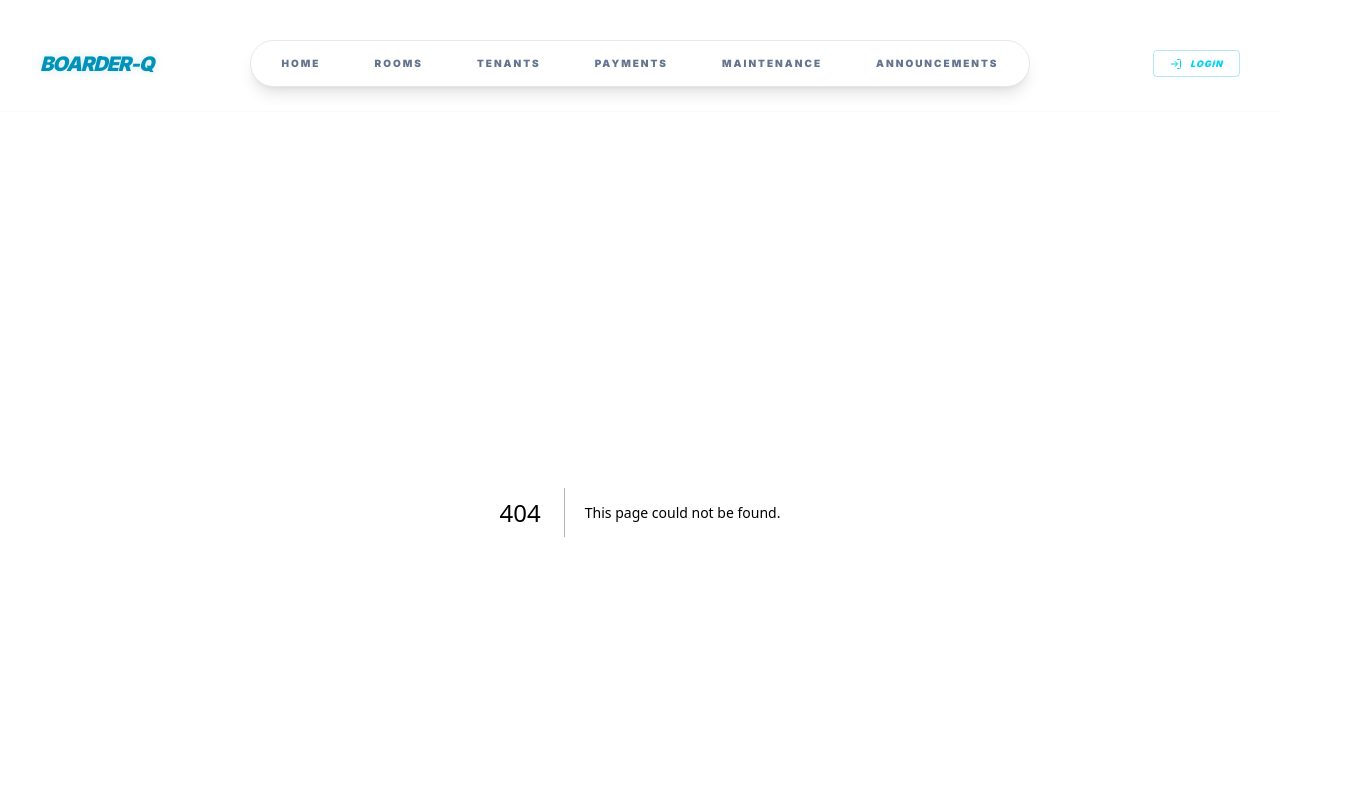
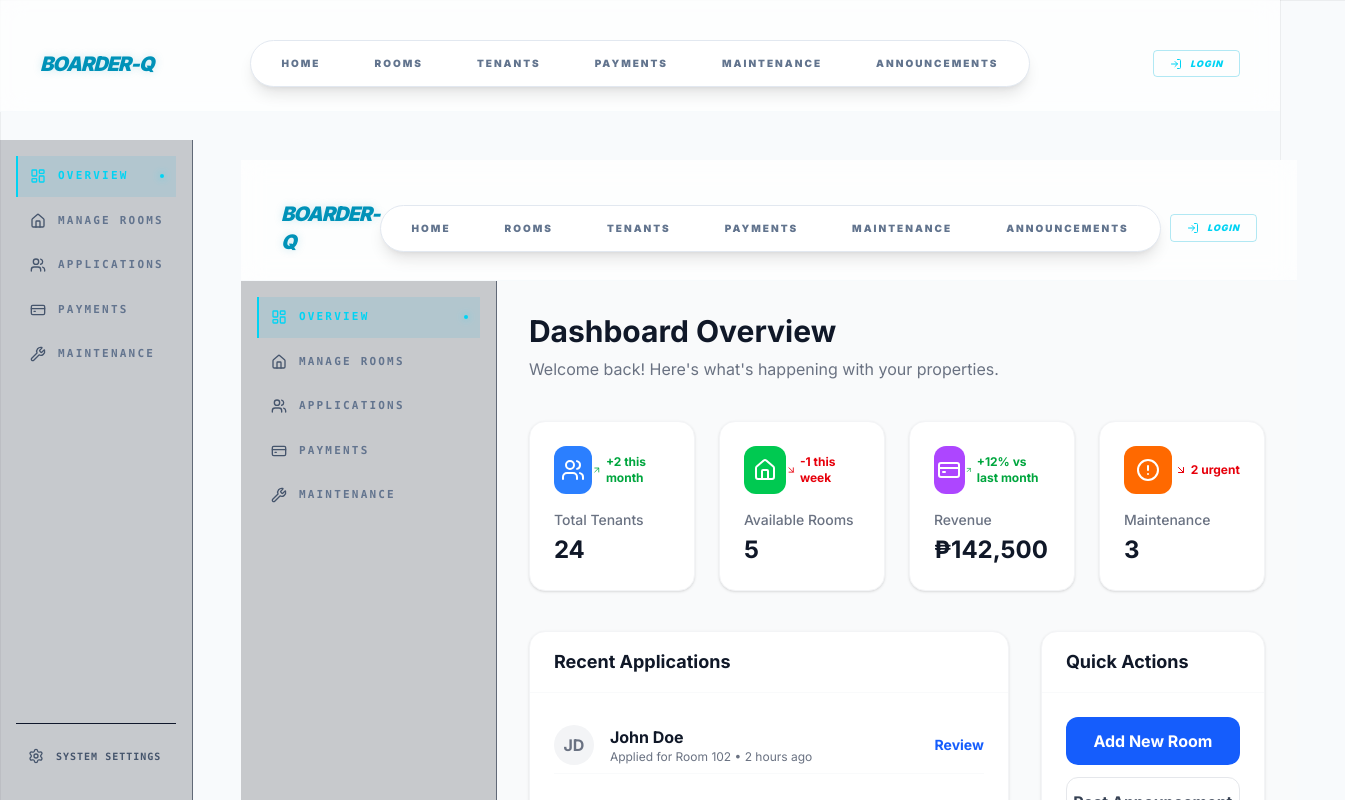
Before and after one commit to chxxxanndev/boarderq_system, a Next.js app: page /admin in a window 1280 px wide. Before the commit this address had no page. Shown: the top 800 px of the page, 1345 px wide, since content can reach past the window. Built offline with nearby package versions, Linux system fonts and the light colour scheme.

Commit message:
Folder Structure Reorganization

```diff
--- a/components/Navbar.js
+++ b/components/Navbar.js
@@ -11,9 +11,9 @@
   const navLinks = [
   { name: 'Home', href: '/' },
   { name: 'Rooms', href: '/public/rooms' },
-  { name: 'Tenants', href: '/admin/dashboard/applications' },
-  { name: 'Payments', href: '/admin/dashboard/payments' },
-  { name: 'Maintenance', href: '/admin/dashboard/maintenance' },
+  { name: 'Tenants', href: '/admin/applications' },
+  { name: 'Payments', href: '/admin/payments' },
+  { name: 'Maintenance', href: '/admin/maintenance' },
   { name: 'Announcements', href: '/tenant/announcements' },
   ];
 
```
Also changed, not shown: app/admin/applications/page.js (renamed from app/admin/dashboard/applications/page.js), app/admin/layout.js (renamed from app/admin/dashboard/layout.js), app/admin/maintenance/page.js (renamed from app/admin/dashboard/maintenance/page.js), app/admin/page.js (renamed from app/admin/dashboard/page.js), app/admin/payments/page.js (renamed from app/admin/dashboard/payments/page.js), app/admin/rooms/page.js (renamed from app/admin/dashboard/rooms/page.js).
